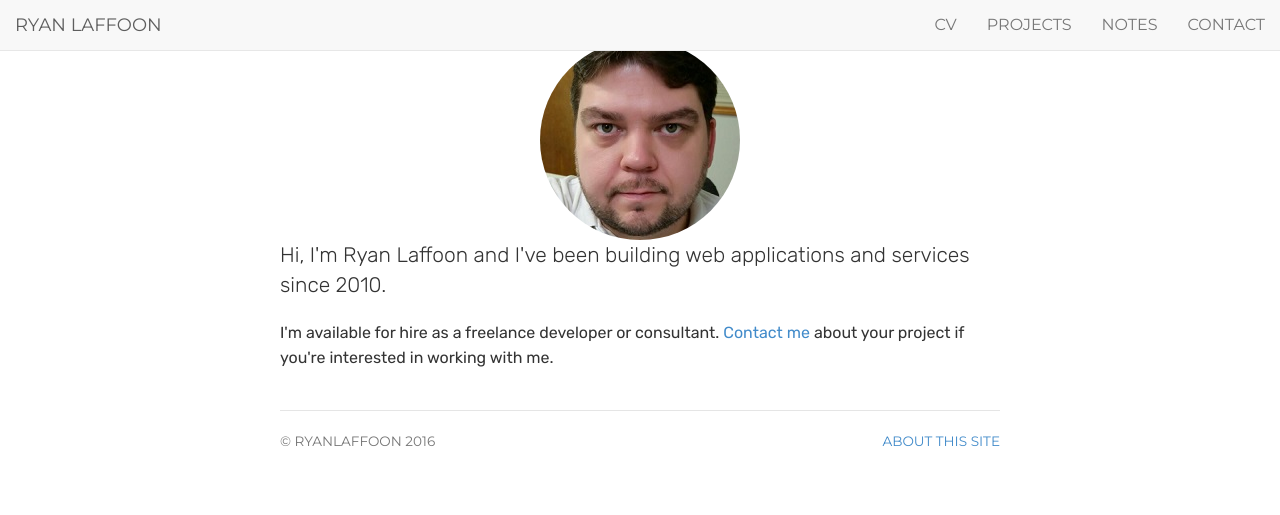
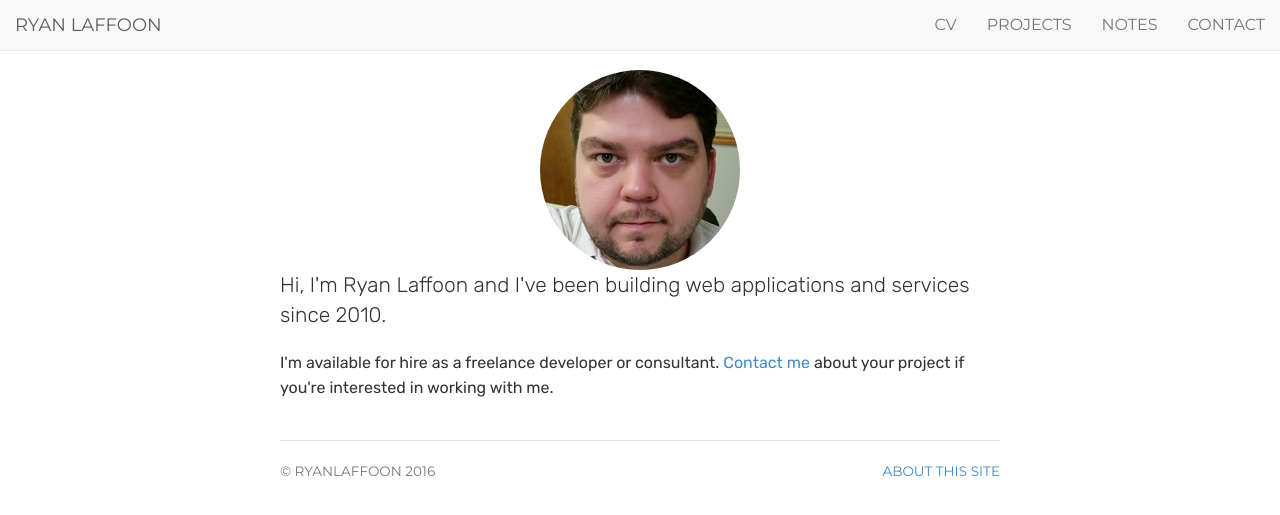
Before and after one commit to ryanlaffoon/ryanlaffoon.github.io, a Jekyll site: the page built from index.html, in a window 1280 px wide. Shown: the top 515 px of the page. Built offline with Jekyll 4.4.1, drawn with Linux system fonts in a browser that asks for light colours.

Commit message:
Update style.css

```diff
--- a/css/style.css
+++ b/css/style.css
@@ -8,7 +8,7 @@ h1, h2, h3, h4, h5, h6, .h1, .h2, .h3, .h4, .h5, .h6 { font-family: 'Rubik', san
 blockquote p { font-size: 16px; line-height: 1.6em; }
 
 /* Masthead */
-.header, .footer, .header h3 { font-family: 'Montserrat', Helvetica, sans-serif; text-transform: uppercase; font-weight: normal; }
+.header, .footer, .header h3 { font-family: 'Montserrat', Helvetica, sans-serif; text-transform: uppercase; font-weight: normal; margin-bottom:70px;}
 
 /* Navigation */
 h3.text-muted a {text-decoration: none; color: #999999; }
```
